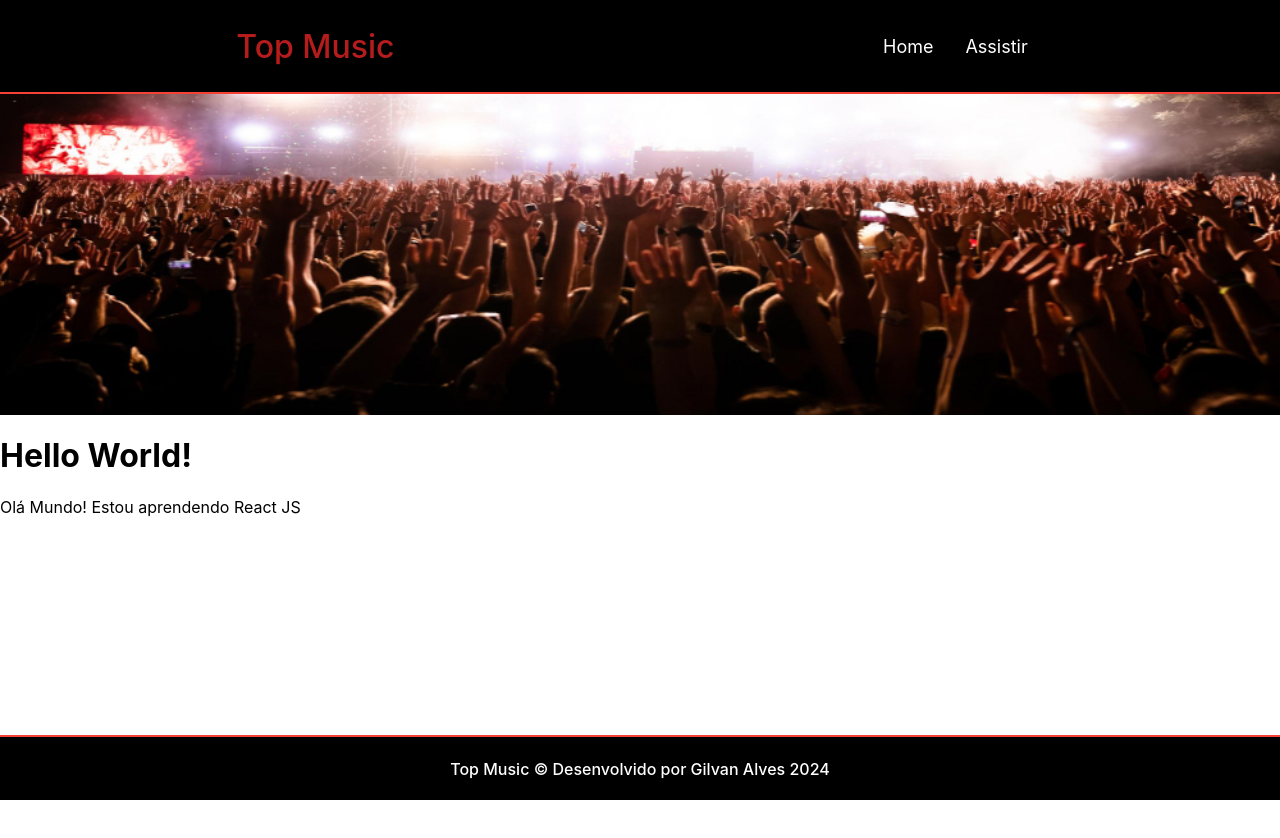
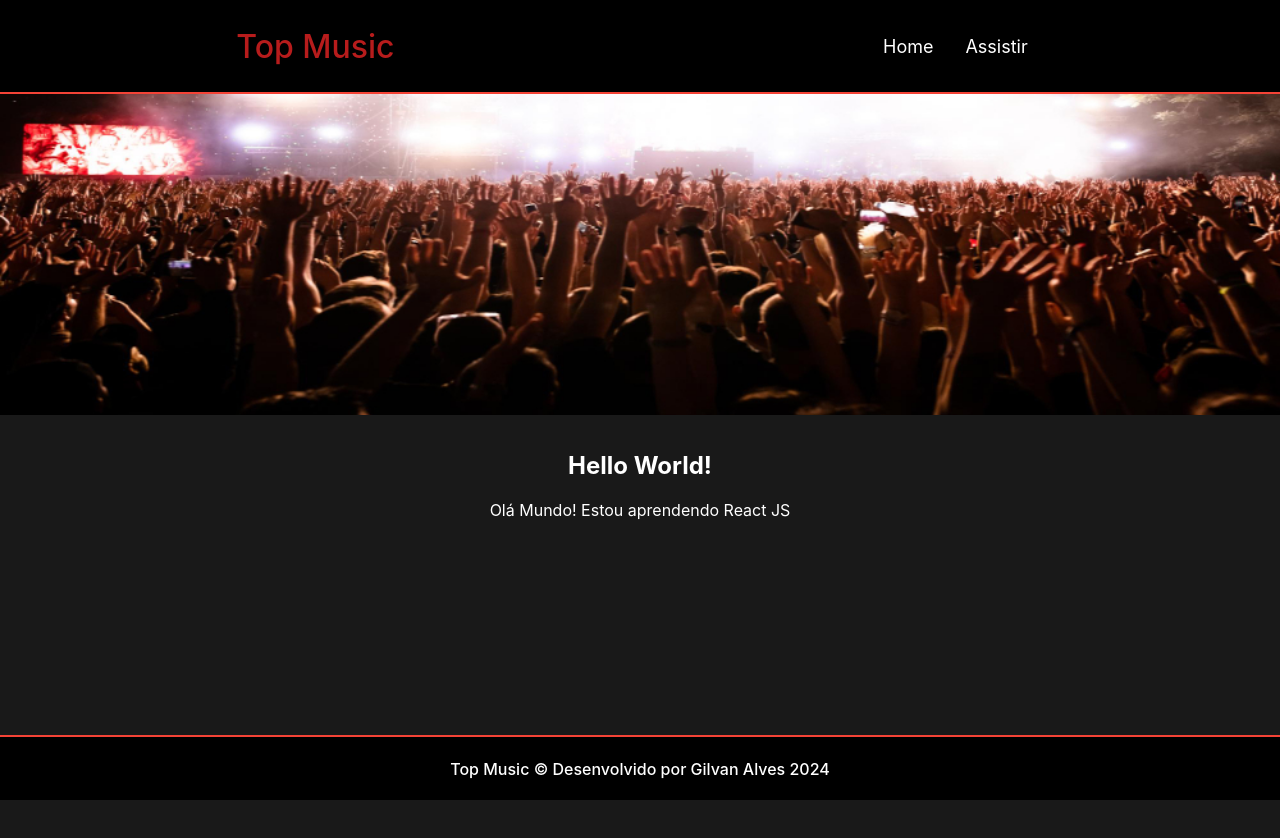
Before and after one commit to Gilvan-R-A/top-music, a React (Create React App) app: page / in a window 1280 px wide. Shown: the top 838 px of the page. Before the commit the page ends 800 px from the top, so only its background shows below. Built offline with nearby package versions, Linux system fonts and the light colour scheme.

Commit message:
feat: Container Component creation

```diff
--- a/src/App.js
+++ b/src/App.js
@@ -1,14 +1,17 @@
 import Header from "./components/Header"
 import Footer from "./components/Footer"
 import Banner from "./components/Banner";
+import Container from "./components/Container";
 
 function App() {
   return (
           <>
           <Header />
           <Banner image="home" />
-          <h1>Hello World!</h1>
-          <p>Olá Mundo! Estou aprendendo React JS</p>
+          <Container>
+            <h1>Hello World!</h1>
+            <p>Olá Mundo! Estou aprendendo React JS</p>
+          </Container>
           <Footer />
           </>
 
--- /dev/null
+++ b/src/components/Container/Container.module.css
@@ -0,0 +1,8 @@
+.container{
+    width: 100%;
+    height: 450px;
+    background-color: #191919;
+    color: #fff;
+    padding-block: 1rem;
+    text-align: center;
+}
--- /dev/null
+++ b/src/components/Container/index.js
@@ -0,0 +1,11 @@
+import styles from "./Container.module.css";
+
+function Container({ children }){
+    return(
+        <section className={styles.container}>
+            {children}
+        </section>
+    );
+}
+
+export default Container;
```
